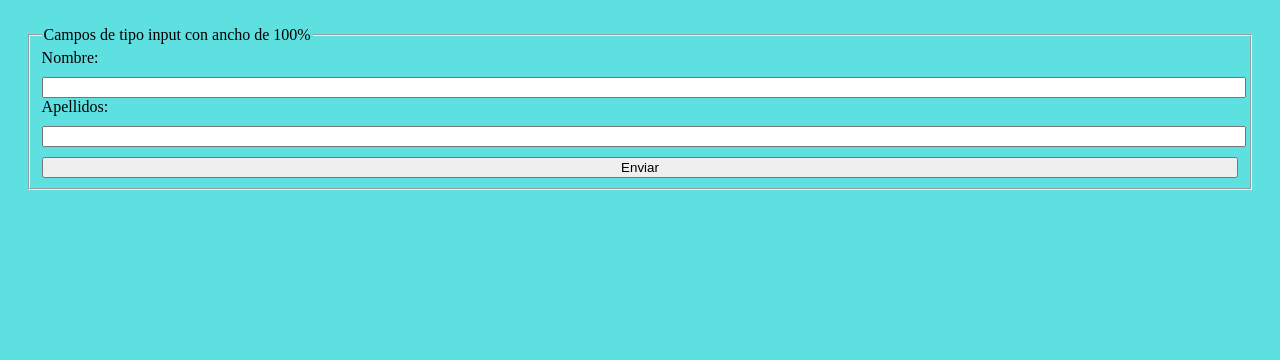
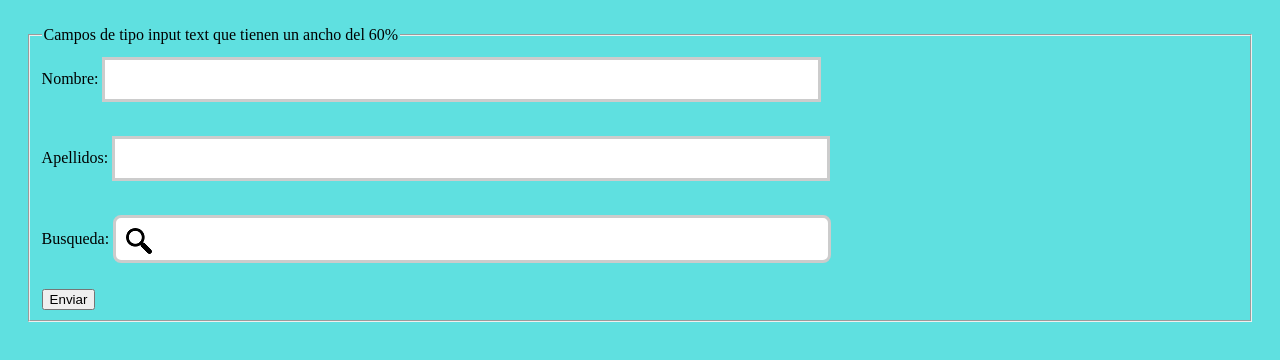
Before and after one commit to FranciscoJOtero/UT6casa, a React (Create React App) app: page / in a window 1280 px wide. Shown: the top 360 px of the page. Built offline with nearby package versions, Linux system fonts and the light colour scheme.

Commit message:
Version 2.0 Formularios

```diff
--- a/src/App.js
+++ b/src/App.js
@@ -1,5 +1,6 @@
 import React, { Component } from 'react';
-/*import SelectoresAtributos from './SelectoresAtributo'
+/*
+import SelectoresAtributos from './SelectoresAtributo'
 import BoxSizing from './BoxSizing'*/
 import Formularios from './Formularios'
 
--- a/src/Formularios.js
+++ b/src/Formularios.js
@@ -23,6 +23,33 @@ const Ejemplo1 = () => {
 
 }
 
+const Ejemplo2 = () => {
+
+    return(
+
+        <div>
+            <form action="" method="post" name="formu2" id="formu2Id">
+                <fieldset>
+                    <legend> Campos de tipo input text que tienen un ancho del 60% </legend>
+
+                    <label for="nombre2Id"> Nombre: </label>
+                    <input type="text" name="nombre" id="nombre2Id"></input> <br/><br/>
+
+                    <label for="ap2Id"> Apellidos: </label>
+                    <input type="text" name="apellidos" id="ap2Id"></input> <br/><br/>
+
+                    <label for="buscarId"> Busqueda: </label>
+                    <input className="busqueda" name="buscar" type="text" id="buscar" id="buscarId"/> <br/><br/>
+
+                    <input type="submit" value="Enviar"></input>
+                </fieldset>
+            </form>
+        </div>
+
+    )
+
+}
+
 
 class Formularios extends Component {
 
@@ -31,7 +58,8 @@ class Formularios extends Component {
         return(
 
             <div>
-                <Ejemplo1/>
+                {/* <Ejemplo1/> */}
+                <Ejemplo2/>
             </div>
 
         )
--- a/src/css/style.css
+++ b/src/css/style.css
@@ -100,10 +100,42 @@ a[target="_blank"] {
         border: 1px solid red;
         box-sizing: border-box;
     }
+}
+
+input {
+
+    width: 100%;
+    margin-top: 10px;
+
 }*/
-input {
-  width: 100%;
-  margin-top: 10px;
+input[type=text] {
+  width: 60%;
+  padding: 12px 20px;
+  margin: 8px 0;
+  box-sizing: border-box;
+  border: 3px solid #ccc;
+  -webkit-transition: 5s;
+  -webkit-transition: width 2s ease-in-out;
+  transition: width 2s ease-in-out;
+}
+
+input[type=text]:focus {
+  border: 3px solid #555;
+  width: 90%;
+}
+
+.busqueda {
+  box-sizing: border-box;
+  border: 2px solid #ccc;
+  border-radius: 8px;
+  font-size: 16px;
+  background-color: white;
+  background-image: url("../img/lupa.jpg");
+  background-position: 10px 10px;
+  background-repeat: no-repeat;
+  padding: 12px 20px 12px 40px;
+  -webkit-transition: width 2s ease-in-out;
+  transition: width 2s ease-in-out;
 }
 
 /*# sourceMappingURL=style.css.map */
--- a/src/scss/style.scss
+++ b/src/scss/style.scss
@@ -102,11 +102,44 @@ a[target="_blank"] {
         border: 1px solid red;
         box-sizing: border-box;
     }
-}*/
+}
 
 input {
 
     width: 100%;
     margin-top: 10px;
 
+}*/
+
+input[type=text] {
+
+    width: 60%;
+    padding: 12px 20px;
+    margin: 8px 0;
+    box-sizing: border-box;
+    border: 3px solid #ccc;
+    -webkit-transition: 5s;
+    -webkit-transition: width 2s ease-in-out;
+    transition: width 2s ease-in-out; //Especifica una transición con inicio y final lento. Ver apartado dedicado a transition.
+
 }
+
+input[type=text]:focus {
+
+    border: 3px solid #555;
+    width: 90%;
+}
+
+.busqueda {
+    box-sizing: border-box;
+    border: 2px solid #ccc;
+    border-radius: 8px;
+    font-size: 16px;
+    background-color: white;
+    background-image: url("../img/lupa.jpg");
+    background-position: 10px 10px;
+    background-repeat: no-repeat;
+    padding: 12px 20px 12px 40px;
+    -webkit-transition: width 2s ease-in-out;
+    transition: width 2s ease-in-out;
+  }
```
Also changed, not shown: src/img/lupa.jpg (added), 1 other file (tests, documents, lock files or other folders).
